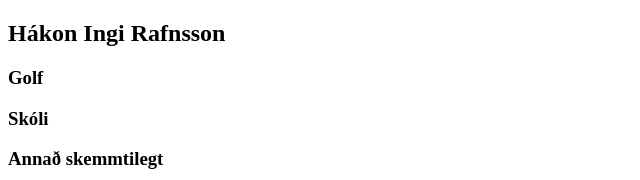
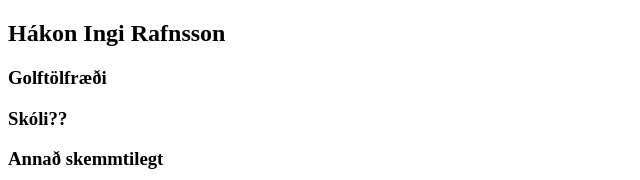
Before and after one commit to hakoningir/Homepage, a website: page index.html in a window 1280 px wide. Shown: the top 180 px of the page, without its empty margins (0-640 px from the left). Drawn offline with Linux system fonts and the light colour scheme.

```diff
--- a/index.html
+++ b/index.html
@@ -9,8 +9,8 @@
         <h2>Hákon Ingi Rafnsson</h2>
     </div>
     <div>
-        <h3>Golf</h3>
-        <h3>Skóli</h3>
+        <h3>Golftölfræði</h3>
+        <h3>Skóli??</h3>
         <h3>Annað skemmtilegt</h3>
     </div>
 </head>
```
Also changed, not shown: package.json (added, +27 -0 lines), 1 other file.
